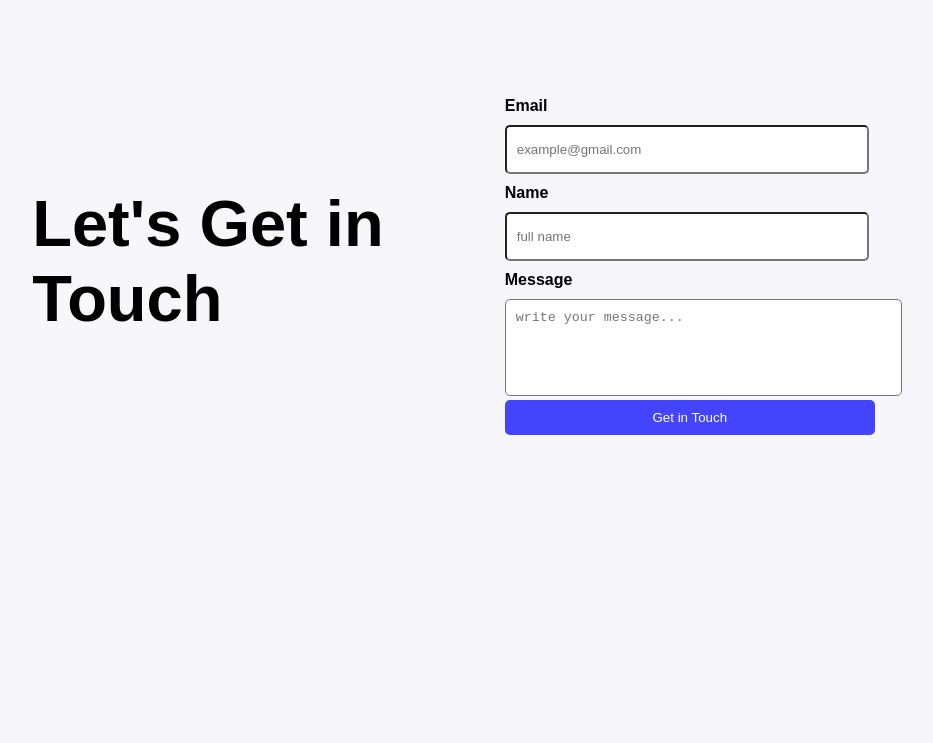
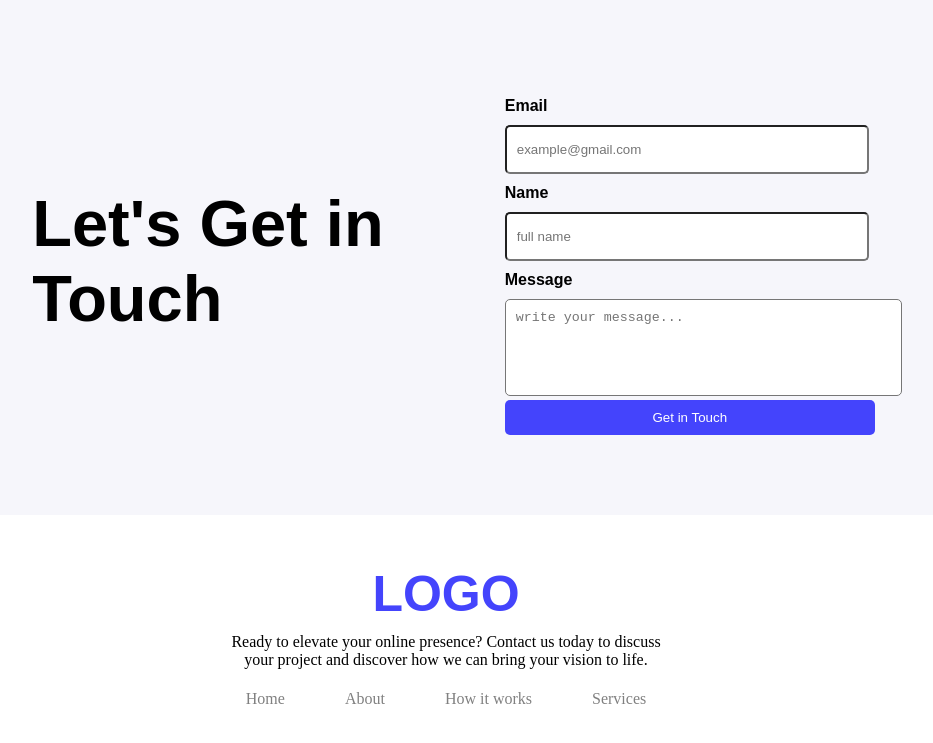
Before and after one commit to Lamisa-13/assignment1, a plain HTML site: page index.html in a window 1280 px wide. Shown: the part 1974-2717 px from the top of the page, without its empty margins (194-1127 px from the left). Before the commit the page ends 2429 px from the top, so only its background shows below. Drawn offline with Linux system fonts and the light colour scheme.

Commit message:
Eigth commit

```diff
--- a/index.html
+++ b/index.html
@@ -131,7 +131,14 @@
         </section>
     </main>
     <footer>
-
+        <h1>LOGO</h1>
+        <p>Ready to elevate your online presence? Contact us today to discuss your project and discover how we can bring your vision to life.</p>
+        <nav>
+            <a href="#">Home</a>
+            <a href="#">About</a>
+            <a href="#">How it works</a>
+            <a href="#">Services</a>
+        </nav>
     </footer>
 </body>
 </html>
--- a/styles.css
+++ b/styles.css
@@ -316,3 +316,40 @@ nav button{
     border-radius: 5px;
     padding: 10px 40px;
 }
+
+footer{
+    display: flex;
+    flex-direction: column;
+    align-items: center;
+    justify-content: center;
+    /* border: 2px solid black; */
+    background-color: white;
+    padding: 50px;
+    margin-top: 80px;
+}
+
+footer h1{
+    font-family: var(--text-style);
+    color: var(--uni-color);
+    font-size: 50px;
+}
+
+footer p{
+    /* border: 2px solid black; */
+    width: 440px;
+    text-align: center;
+    padding: 10px;
+}
+
+footer nav{
+    /* border: 2px solid black; */
+    display: flex;
+    justify-content: center;
+    gap: 60px;
+    height: 40px;
+}
+
+footer nav a{
+    text-decoration: none;
+    color: gray;
+}
```
